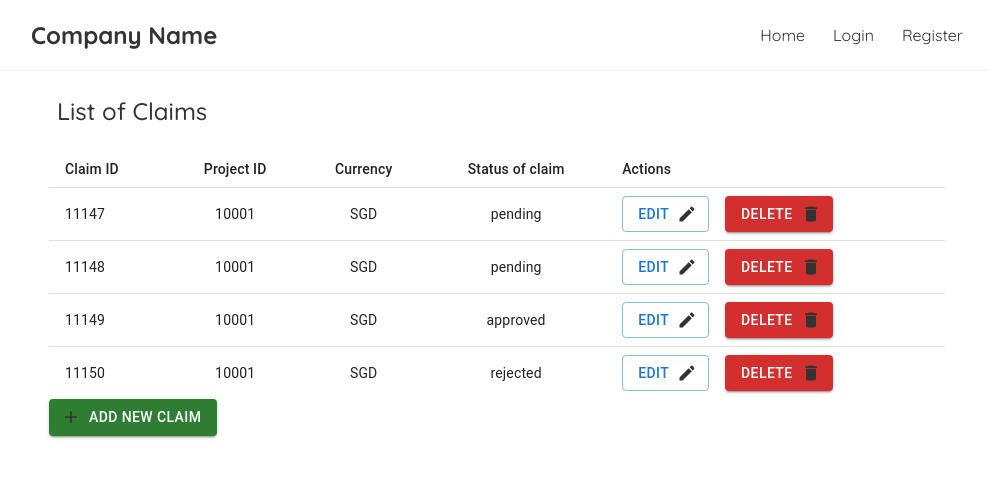
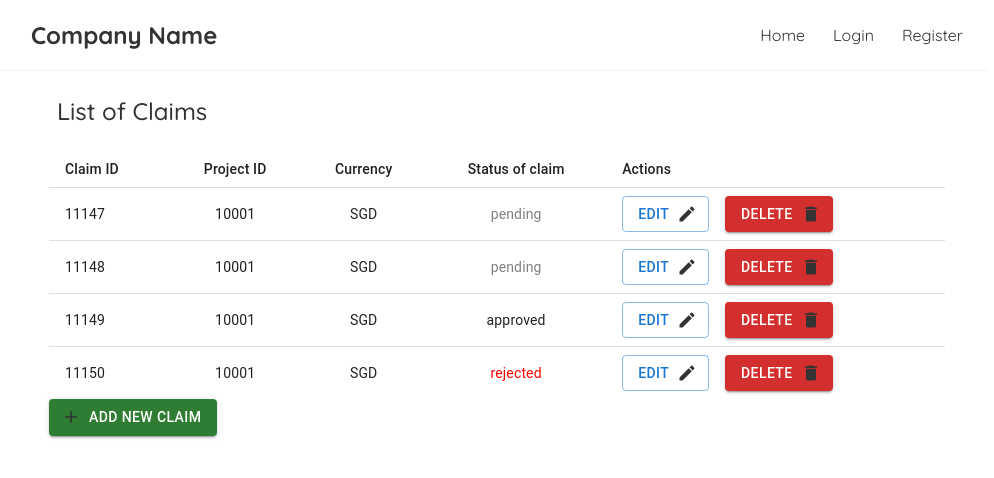
Before and after one commit to tan-si-jing/DBS-TT3, a React (Create React App) app in the folder client/: page /dashboard in a window 1280 px wide. Shown: the top 478 px of the page, without its empty margins (151-1145 px from the left). Built offline with nearby package versions, Linux system fonts and the light colour scheme.

Commit message:
minor edit to status column in dashboard
added font colour based on value
rejected = red

```diff
--- a/client/src/pages/Dashboard.tsx
+++ b/client/src/pages/Dashboard.tsx
@@ -31,6 +31,16 @@ const rows = [
   createData(11149, 10001, "SGD", "approved"),
   createData(11150, 10001, "SGD", "rejected"),
 ];
+
+function getFontColor(value: string) {
+  if (value == "rejected" || value == "Rejected") {
+    return "red";
+  } else if (value == "accepted" || value == "Accepted") {
+    return "#194D33";
+  } else if (value == "pending" || value == "Pending") {
+    return "grey";
+  }
+}
 
 export default function Dashboard() {
   //   const [claims, setClaims] = useState([]);
@@ -103,7 +113,13 @@ export default function Dashboard() {
                   <TableCell align="center" sx={{ p: { xs: 2 } }}>
                     {row.currencyId}
                   </TableCell>
-                  <TableCell align="center" sx={{ p: { xs: 2 } }}>
+                  <TableCell
+                    align="center"
+                    sx={{
+                      p: { xs: 2 },
+                      color: getFontColor(row.status),
+                    }}
+                  >
                     {row.status}
                   </TableCell>
                   <TableCell align="center">
```
